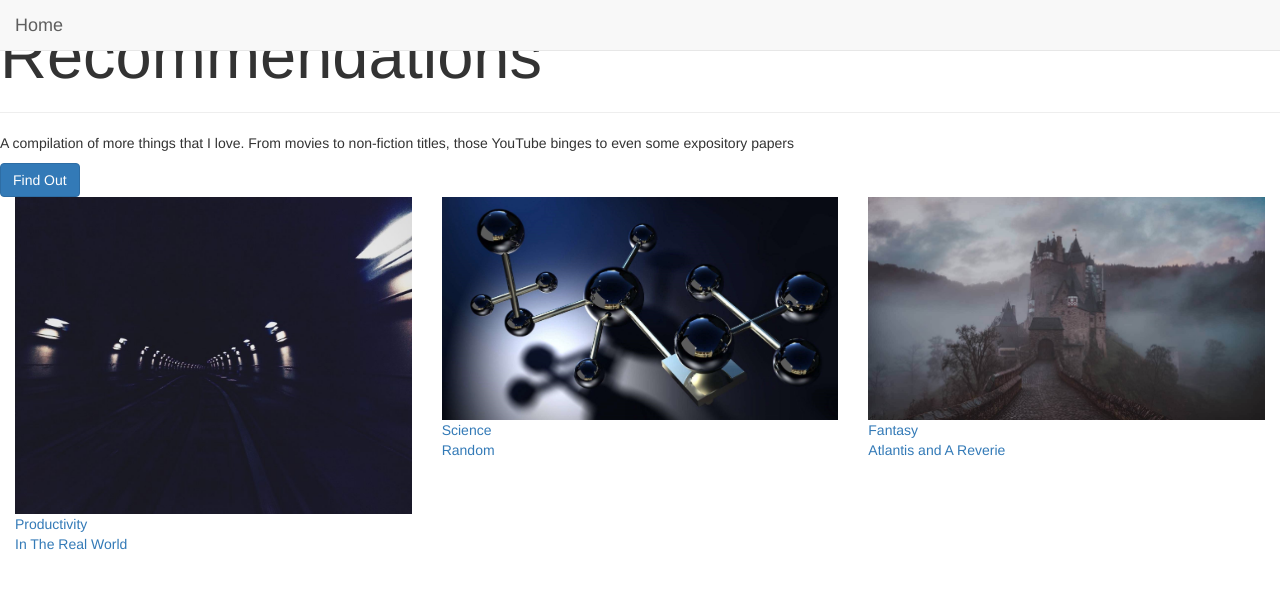
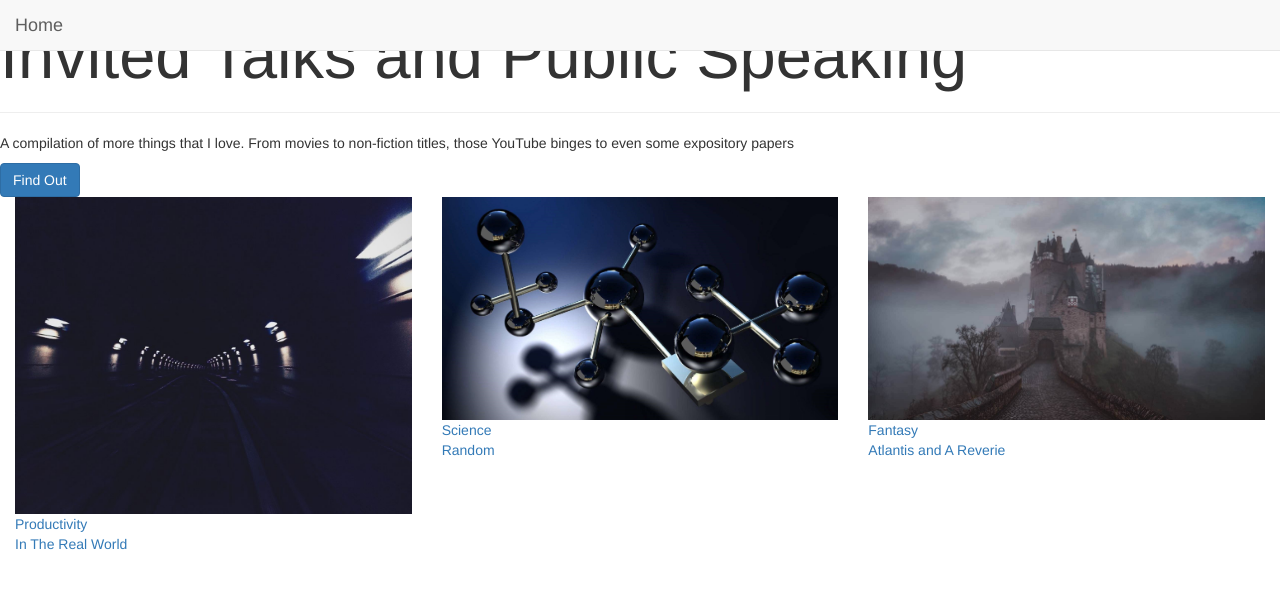
Before and after one commit to aravindbharathi/aravindbharathi.github.io, a Jekyll site: the page talks/index.html, which Jekyll copies as it is, in a window 1280 px wide. Shown: the top 589 px of the page. Built offline with Jekyll 4.4.1, drawn with Linux system fonts in a browser that asks for light colours.

Commit message:
Update index.html

```diff
--- a/talks/index.html
+++ b/talks/index.html
@@ -67,7 +67,7 @@
     <header>
         <div class="header-content">
             <div class="header-content-inner">
-                <h1>Recommendations</h1>
+                <h1>Invited Talks and Public Speaking</h1>
                 <hr>
                 <p>A compilation of more things that I love. From movies to non-fiction titles, those YouTube binges to even some expository papers</p>
                 <a href="#portfolio" class="btn btn-primary btn-xl page-scroll">Find Out</a>
```
